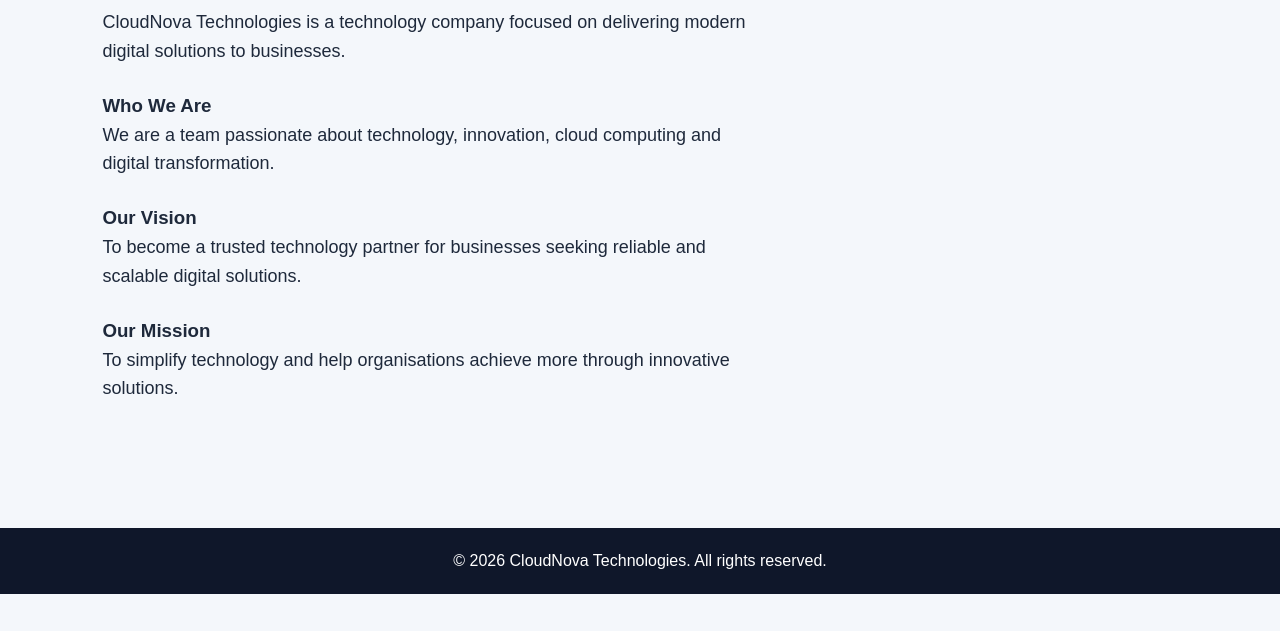
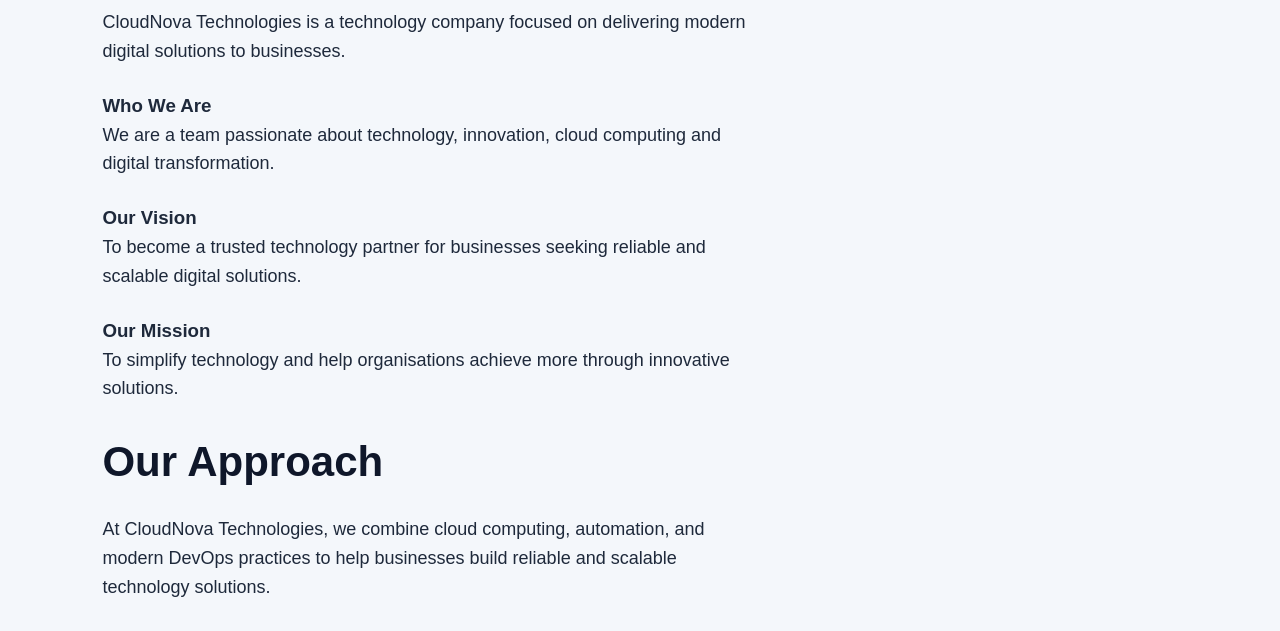
Before and after one commit to Darc-knight/company-devops-project, a plain HTML site: page about.html in a window 1280 px wide. Shown: the part 321-952 px from the top of the page. Before the commit the page ends 915 px from the top, so only its background shows below. Drawn offline with Linux system fonts and the light colour scheme.

Commit message:
Update About page

```diff
--- a/about.html
+++ b/about.html
@@ -48,6 +48,14 @@
             To simplify technology and help organisations achieve
             more through innovative solutions.
         </p>
+        <section>
+            <h2>Our Approach</h2>
+            <p>
+        At CloudNova Technologies, we combine cloud computing,
+        automation, and modern DevOps practices to help businesses
+        build reliable and scalable technology solutions.
+            </p>
+        </section>
     </main>
 
     <footer>
```
